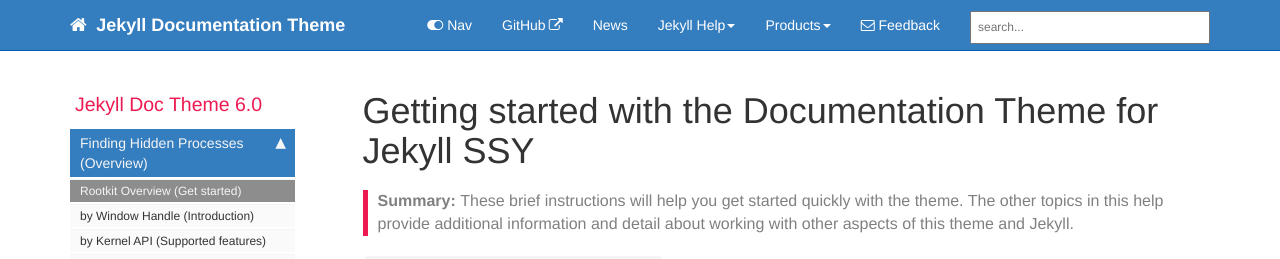
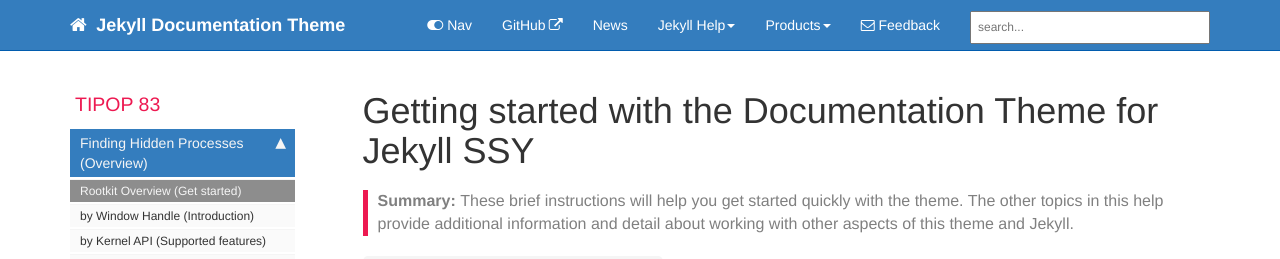
Before and after one commit to tipop/tipop.github.io, a Jekyll site: the page built from index.md, in a window 1280 px wide. Shown: the top 259 px of the page. Built offline with Jekyll 4.4.1, drawn with Linux system fonts in a browser that asks for light colours; comment, search, counter and statistics services are not loaded.

Commit message:
title changed

```diff
--- a/_data/sidebars/mydoc_sidebar.yml
+++ b/_data/sidebars/mydoc_sidebar.yml
@@ -2,8 +2,8 @@
 
 entries:
 - title: sidebar
-  product: Jekyll Doc Theme
-  version: 6.0
+  product: TIPOP
+  version: 83
   folders:
 
   - title:
```
